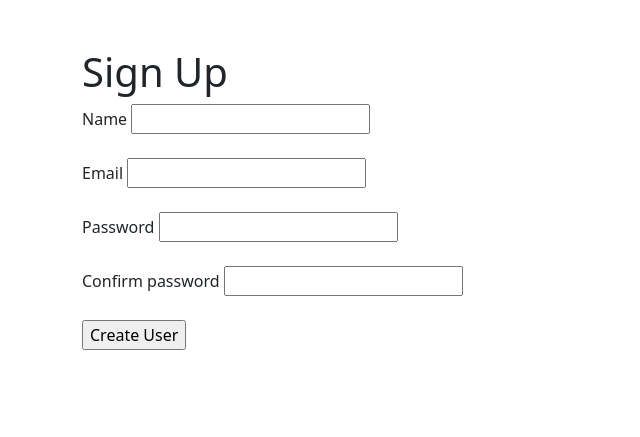
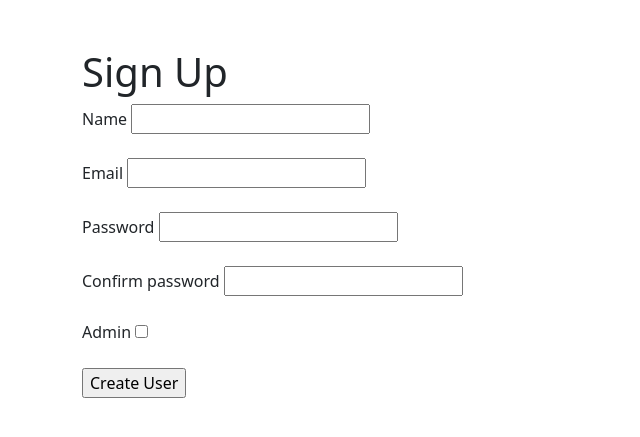
Before and after one commit to lupetyman/js-film-budget-helper, a Rails app: page /users/new in a window 1280 px wide. Shown: the top 437 px of the page, without its empty margins (0-640 px from the left). Run offline with Rails 7, Linux system fonts and the light colour scheme; style sheets or scripts are compiled from the project's sources; some libraries are stand-ins or nearby versions.

Commit message:
Update admin default value

```diff
--- a/app/views/users/new.html.erb
+++ b/app/views/users/new.html.erb
@@ -21,6 +21,9 @@
   <%= u.label "Confirm Password" %>
   <%= u.password_field :password_confirmation %><br></br>
 
+  <%= u.label :admin %>
+  <%= u.check_box :admin %><br></br>
+
   <%= u.submit %>
 
 <% end %>
--- a/db/migrate/20180822023308_add_admin_to_users.rb
+++ b/db/migrate/20180822023308_add_admin_to_users.rb
@@ -1,5 +1,5 @@
 class AddAdminToUsers < ActiveRecord::Migration[5.2]
   def change
-    add_column :users, :admin, :boolean, :default => true
+    add_column :users, :admin, :boolean, :default => false
   end
 end
```
Also changed, not shown: db/schema.rb.
